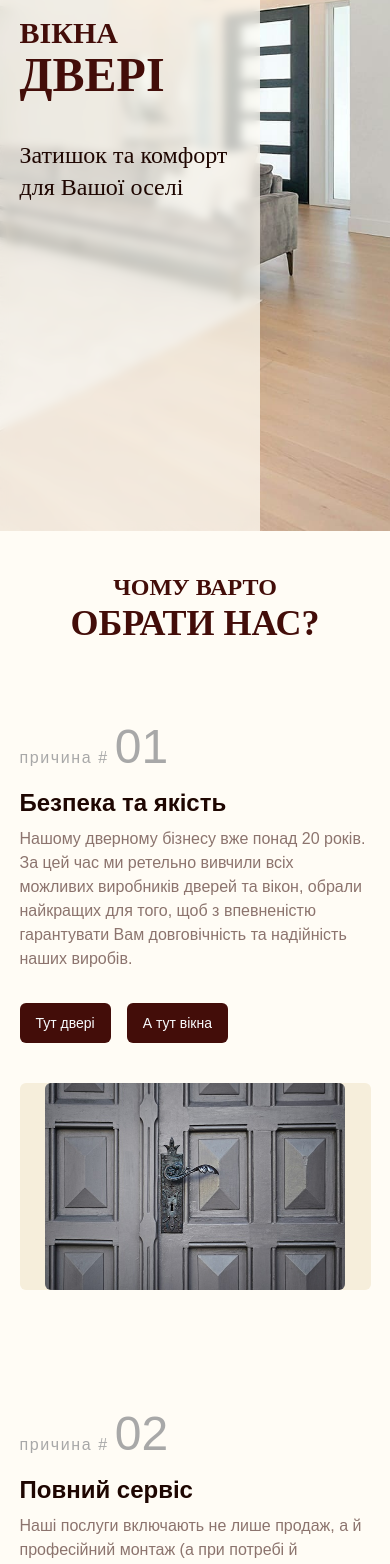
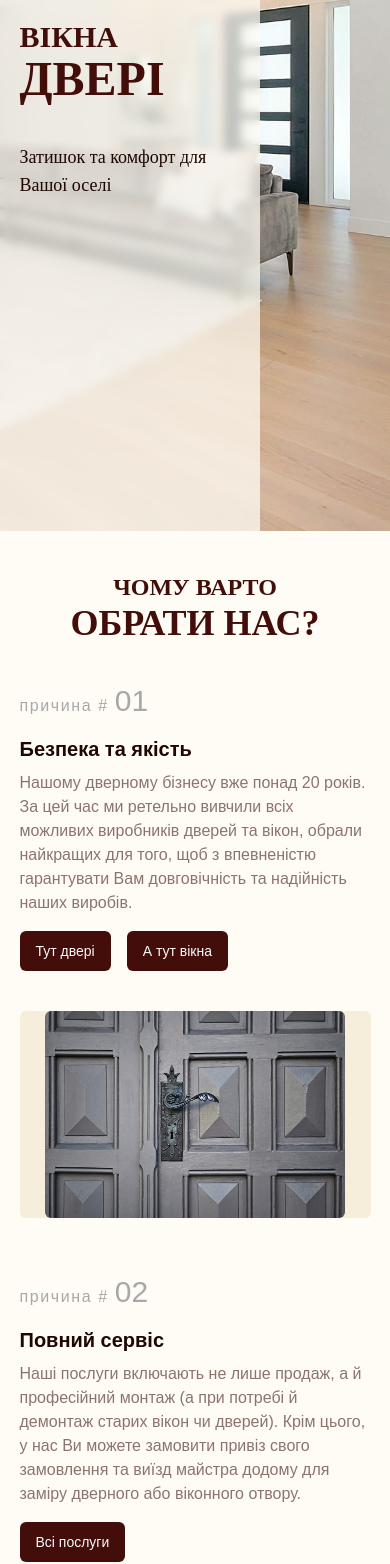
Before and after one commit to RoksolanaVeres/Doors_website, a React (Vite) app: page / in a window 390 px wide. Shown: the part 313-1877 px from the top of the page. Built offline with nearby package versions, Linux system fonts and the light colour scheme.

Commit message:
improved responsiveness of HomePage

```diff
--- a/src/components/Footer.jsx
+++ b/src/components/Footer.jsx
@@ -13,9 +13,9 @@ export default function Footer() {
   const { language } = useContext(LanguageContext);
   const footerText = l10n[language].footer;
   return (
-    <div className="flex justify-center bg-background_secondary font-inter">
-      <footer className="max-w-large flex w-full flex-wrap justify-between gap-5 px-container-padding py-5 text-base">
-        <div id="footer-col-1" className="">
+    <div className="flex bg-background_secondary font-inter">
+      <footer className="max-w-large flex w-full flex-wrap justify-between gap-5 px-container-padding py-5 text-sm md:text-base">
+        <div id="footer-col-1" className="mx-auto md:mx-0">
           <a href="https://www.google.com/maps/place/%D0%B2%D1%83%D0%BB%D0%B8%D1%86%D1%8F+%D0%9F%D0%B0%D0%B2%D0%BB%D0%B0+%D0%A2%D0%B8%D1%87%D0%B8%D0%BD%D0%B8,+19%D0%B0,+%D0%86%D0%B2%D0%B0%D0%BD%D0%BE-%D0%A4%D1%80%D0%B0%D0%BD%D0%BA%D1%96%D0%B2%D1%81%D1%8C%D0%BA,+%D0%86%D0%B2%D0%B0%D0%BD%D0%BE-%D0%A4%D1%80%D0%B0%D0%BD%D0%BA%D1%96%D0%B2%D1%81%D1%8C%D0%BA%D0%B0+%D0%BE%D0%B1%D0%BB%D0%B0%D1%81%D1%82%D1%8C,+76000/@48.925289,24.7025273,17z/data=!3m1!4b1!4m6!3m5!1s0x4730c113d6f65c1b:0x19f2371228a7a433!8m2!3d48.9252855!4d24.7051022!16s%2Fg%2F11p5zhqzsj?entry=ttu">
             <div className="flex gap-2">
               <FaLocationDot className="mt-2" />
@@ -28,7 +28,7 @@ export default function Footer() {
           </a>
         </div>
 
-        <div id="footer-col-2" className="">
+        <div id="footer-col-2" className="mx-auto md:mx-0">
           <p>{footerText.workingHours.workdays}: 9:00-17:00</p>
           <p>{footerText.workingHours.saturday}: 9:00-16:00</p>
           <p className="flex items-center gap-2">
@@ -37,7 +37,7 @@ export default function Footer() {
           </p>
         </div>
 
-        <div id="footer-col-3" className="">
+        <div id="footer-col-3" className="mx-auto md:mx-0">
           <a href="tel:+380992236426" className="flex items-center gap-2">
             <FaViber />
             +380992236426
--- a/src/components/OurAdvantages.jsx
+++ b/src/components/OurAdvantages.jsx
@@ -60,7 +60,6 @@ export default function OurAdvantages() {
       header: advantageItemText.adequatePrices.header,
       img: saveMoneyImg,
       details: advantageItemText.adequatePrices.details,
-      highlight: advantageItemText.adequatePrices.highlight,
       buttons: [
         {
           buttonCaption: advantageItemText.adequatePrices.buttonCaptions[0],
@@ -81,7 +80,7 @@ export default function OurAdvantages() {
           {l10n[language].homePage.advantages.header[1]}
         </span>
       </h2>
-      <ol className="grid gap-20">
+      <ol className="grid gap-14 md:gap-20">
         {OUR_ADVANTAGES.map((advantage) => {
           return <AdvantageItem key={advantage.id} advantage={advantage} />;
         })}
@@ -150,7 +149,7 @@ function AdvantageItem({ advantage }) {
       <motion.div
         ref={advantageTextRef}
         id="advantage-text-container"
-        className={`py-10 md:px-10 ${advantage.id % 2 === 0 && "md:order-2"}`}
+        className={`pb-10 md:py-10 md:px-10 ${advantage.id % 2 === 0 && "md:order-2"}`}
         variants={advantageTextAnimationVariants}
         animate={
           !advantageTextIsInView
@@ -162,22 +161,17 @@ function AdvantageItem({ advantage }) {
       >
         <p id="advantage-number" className="pb-4 text-neutral">
           <span className="tracking-widest">{advantageItemText.reason} # </span>
-          <span className="text-5xl">0{advantage.id}</span>
+          <span className="text-3xl md:text-5xl">0{advantage.id}</span>
         </p>
-        <h3 className="pb-2 text-2xl font-semibold">{advantage.header}</h3>
+        <h3 className="pb-2 text-xl md:text-2xl font-semibold">{advantage.header}</h3>
         <p className="text-muted-foreground">{advantage.details}</p>
-        {advantage.highlight && (
-          <p className="pt-3 text-sm font-semibold tracking-wider text-brand-main">
-            {advantage.highlight}
-          </p>
-        )}
         <div id="advantage-button-container" className="flex gap-4">
           {advantage.buttons.map((button) => {
             return (
               <Link
                 key={button.buttonCaption}
                 to={button.path}
-                className="pt-8"
+                className="pt-4 md:pt-8"
               >
                 <Button className="bg-brand-main">
                   {button.buttonCaption}
--- a/src/components/pages/HomePage.jsx
+++ b/src/components/pages/HomePage.jsx
@@ -43,7 +43,7 @@ export default function HomePage() {
             </span>
           </h1>
           <div>
-            <p className="font-roboto text-2xl">
+            <p className="font-roboto text-lg md:text-2xl">
               {l10n[language].homePage.mainBanner.slogan}
             </p>
           </div>
--- a/src/textTranslation.js
+++ b/src/textTranslation.js
@@ -64,8 +64,6 @@ export const l10n = {
             especially during these turbulent times. That's why we've ensured our prices remain competitive
             without compromising on quality.`,
             buttonCaptions: ["Our contacts"],
-            highlight: `For the military personnel who protect our peace, we offer special discounts
-             as our way of saying "Thank you!"`,
           },
         },
       },
```
